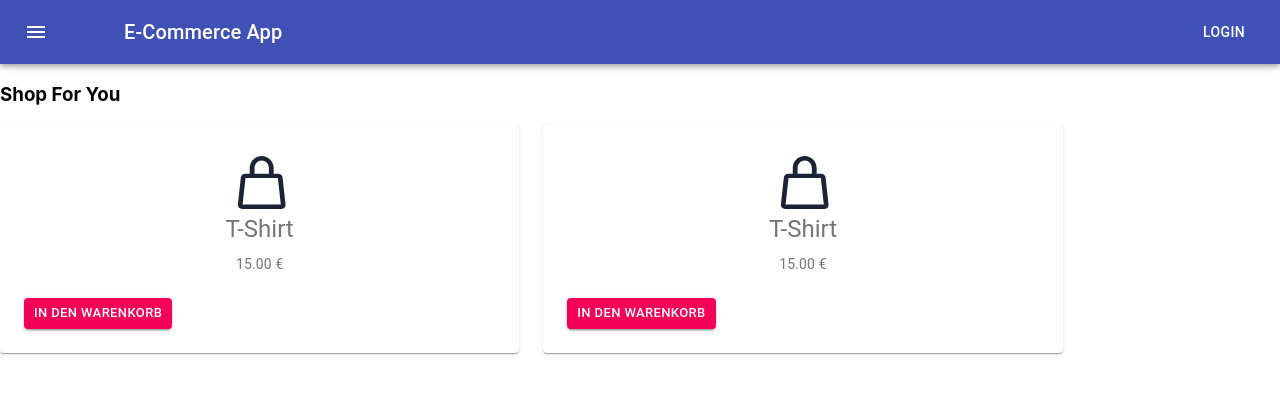
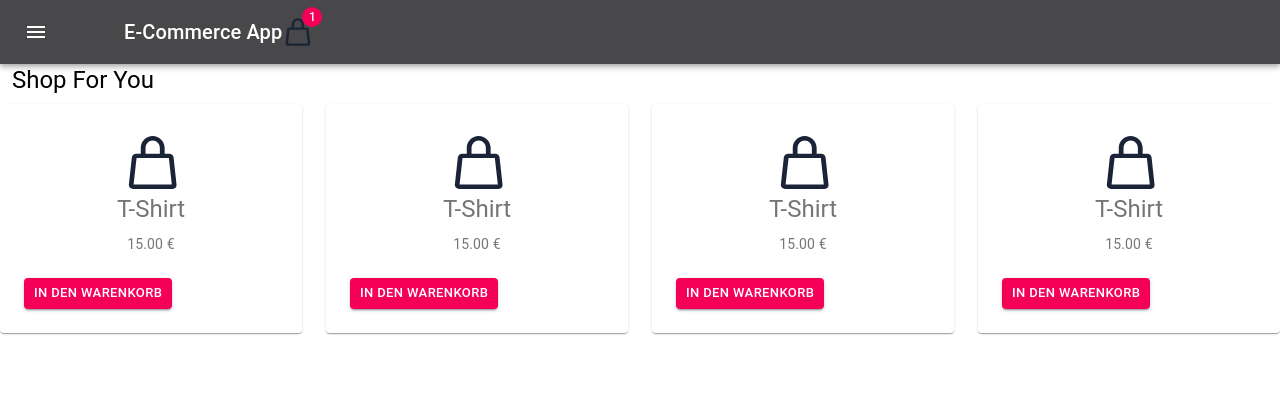
Before and after one commit to jarounger/shopui, a React (Create React App) app: page / in a window 1280 px wide. Shown: the top 394 px of the page. Built offline with nearby package versions, Linux system fonts and the light colour scheme.

Commit message:
Änderungen

```diff
--- a/src/App.js
+++ b/src/App.js
@@ -1,4 +1,5 @@
 import './App.css';
+import Typography from '@material-ui/core/Typography';
 import Header from './components/Header';
 import Card from './components/Card';
 import { Component } from 'react';
@@ -8,7 +9,7 @@ export default class App extends Component {
     return (
     <div>
        <Header />
-       <h3>Shop For You</h3>
+       <Typography gutterBottom variant="h5" component="h2"> &nbsp; Shop For You </Typography>
        <Card />
      </div>
 
--- a/src/components/Card.js
+++ b/src/components/Card.js
@@ -22,12 +22,33 @@ const useStyles = makeStyles((theme) => ({
 export default function FullWidthGrid() {
     const classes = useStyles();
 
+    const [count, setCount] = React.useState(1);
+
+
     return (
         <div className={classes.root}>
             <Grid container spacing={3}>
 
 
-                <Grid item xs={8} sm={5}>
+                <Grid item xs>
+                    <Card className={classes.paper}>
+                        <CardContent>
+                            <img alt="logo" src={logo} />
+                            <Typography gutterBottom variant="h5" component="h2">
+                                T-Shirt
+                            </Typography>
+                            <Typography variant="body2" color="textSecondary" component="p">
+                                15.00 €
+                            </Typography>
+                        </CardContent>
+                        <CardActions>
+                            <Button size="small" color="secondary" variant='contained' onClick={() => {setCount(count + 1);}}>In den Warenkorb</Button>
+                        </CardActions>
+                    </Card>
+                </Grid>
+
+
+                <Grid item xs>
                     <Card className={classes.paper}>
                         <CardContent>
                             <img alt="logo" src={logo} />
@@ -45,7 +66,7 @@ export default function FullWidthGrid() {
                 </Grid>
 
 
-                <Grid item xs={8} sm={5}>
+                <Grid item xs>
                     <Card className={classes.paper}>
                         <CardContent>
                             <img alt="logo" src={logo} />
@@ -61,6 +82,28 @@ export default function FullWidthGrid() {
                         </CardActions>
                     </Card>
                 </Grid>
+
+                <Grid item xs>
+                    <Card className={classes.paper}>
+                        <CardContent>
+                            <img alt="logo" src={logo} />
+                            <Typography gutterBottom variant="h5" component="h2">
+                                T-Shirt
+                            </Typography>
+                            <Typography variant="body2" color="textSecondary" component="p">
+                                15.00 €
+                            </Typography>
+                        </CardContent>
+                        <CardActions>
+                            <Button size="small" color="secondary" variant='contained'>In den Warenkorb</Button>
+                        </CardActions>
+                    </Card>
+                </Grid>
+
+
+
+
+
             </Grid>
         </div>
     );
--- a/src/components/Header.js
+++ b/src/components/Header.js
@@ -3,34 +3,41 @@ import { makeStyles } from '@material-ui/core/styles';
 import AppBar from '@material-ui/core/AppBar';
 import Toolbar from '@material-ui/core/Toolbar';
 import Typography from '@material-ui/core/Typography';
-import Button from '@material-ui/core/Button';
 import Drawer from './Drawer';
 import logo from './logo.svg';
+import Badge from '@material-ui/core/Badge';
+import Card from './Card'
 
 const useStyles = makeStyles((theme) => ({
   root: {
     flexGrow: 1,
   },
-  menuButton: {
-    marginRight: theme.spacing(2),
+  color: {
+    background: '#48484A',
   },
-  title: {
-    flexGrow: 1,
+  size: {
+    height: '30px',
+    width: '30px',
   },
 }));
 
 export default function ButtonAppBar() {
   const classes = useStyles();
 
+  const icon = <img alt='logo' className={classes.size} src={logo} />;
+
   return (
     <div className={classes.root}>
-      <AppBar position="static">
+      <AppBar position="static" className={classes.color}>
         <Toolbar>
-        <Drawer />
-          <Typography variant="h6" className={classes.title}>
+          <Drawer />
+           <Typography variant="h6" className={classes.title}>
             E-Commerce App
-          </Typography>
-          <Button color="inherit">Login</Button>
+           </Typography>
+           <Badge color="secondary" badgeContent={1}>
+            {icon}
+          </Badge>
+
         </Toolbar>
       </AppBar>
     </div>
```
Also changed, not shown: src/logo.svg.
